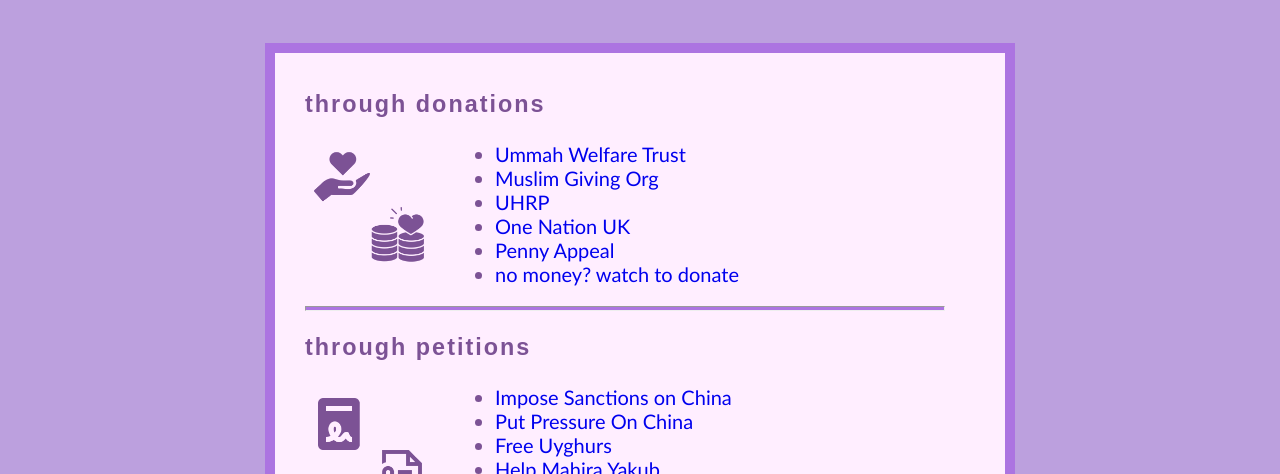
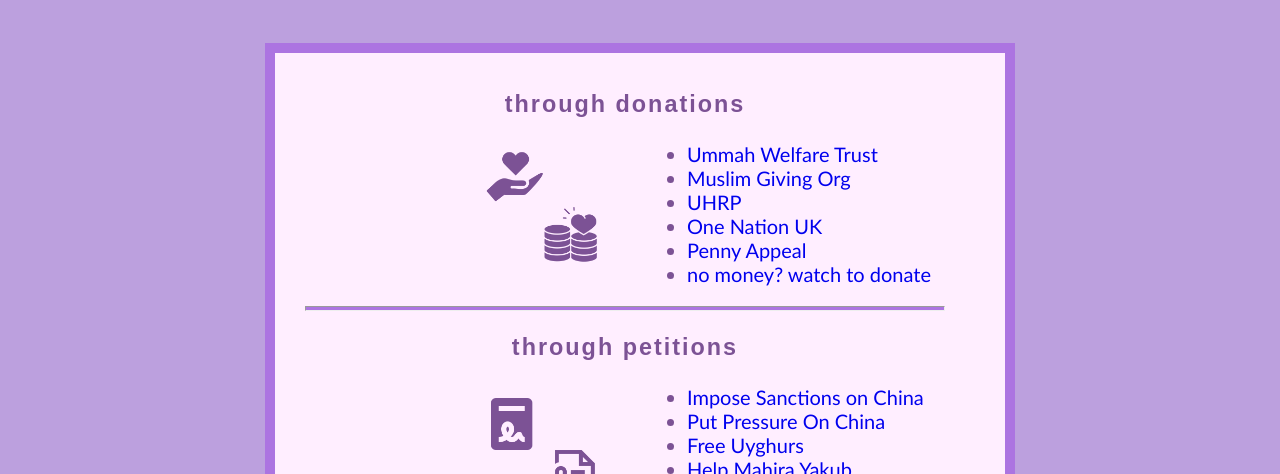
Before and after one commit to elysanasreen/elysanasreen.github.io, a plain HTML site: page 2QProjCalciumBuisan/htdocs/help.html in a window 1280 px wide. Shown: the part 326-800 px from the top of the page. Drawn offline with Linux system fonts and the light colour scheme.

Commit message:
Update contentstyle.css

```diff
--- a/2QProjCalciumBuisan/css/contentstyle.css
+++ b/2QProjCalciumBuisan/css/contentstyle.css
@@ -29,7 +29,10 @@
 transform: scale(0.5, 0.7)}
 
 
-h3 { letter-spacing: 2px }
+h3 {
+letter-spacing: 2px;
+text-align: center
+}
 
 nav {
 z-index: 1;
@@ -66,12 +69,13 @@
 #help {
 float: left;
 width: 130px;
-height: 130px}
+height: 130px;
+transform: translate(1.8in)}
 
 #help:hover {
-cursor: default;
+
 transform: rotate(360deg);
-transition: all 1s ease-in-out 0s}
+}
 
 div a {
 color: color: #7C5295;
@@ -80,7 +84,8 @@
 
 div ul{
 margin-left: 150px;
-font-family: Calibri}
+font-family: Calibri;
+transform: translate(2in)}
 
 hr {
 height: 3px;
```
